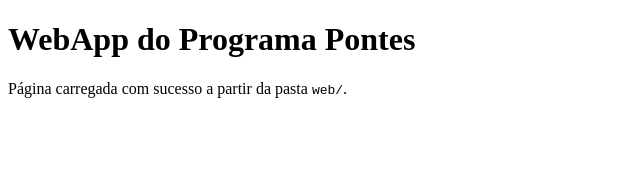
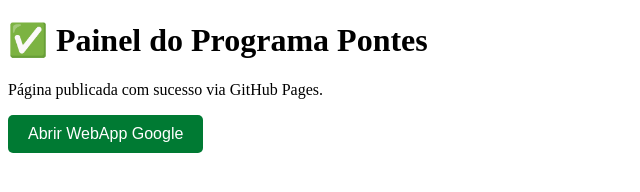
Before and after one commit to Happke/cejusc-tjsc, a plain HTML site: page docs/index.html in a window 1280 px wide. Shown: the whole page, without its empty margins (0-640 px from the left). Drawn offline with Linux system fonts and the light colour scheme.

Commit message:
Update index.html

```diff
--- a/docs/index.html
+++ b/docs/index.html
@@ -1,11 +1,17 @@
 <!DOCTYPE html>
-<html>
+<html lang="pt-BR">
 <head>
   <meta charset="UTF-8">
-  <title>Painel Estatístico</title>
+  <title>Painel Estatístico CEJUSC</title>
 </head>
 <body>
-  <h1>WebApp do Programa Pontes</h1>
-  <p>Página carregada com sucesso a partir da pasta <code>web/</code>.</p>
+  <h1>✅ Painel do Programa Pontes</h1>
+  <p>Página publicada com sucesso via GitHub Pages.</p>
+
+  <a href="https://script.google.com/macros/s/SEU-LINK-AQUI/exec" target="_blank">
+    <button style="padding:10px 20px; font-size:1em; background:#007a33; color:#fff; border:none; border-radius:5px;">
+      Abrir WebApp Google
+    </button>
+  </a>
 </body>
 </html>
```
